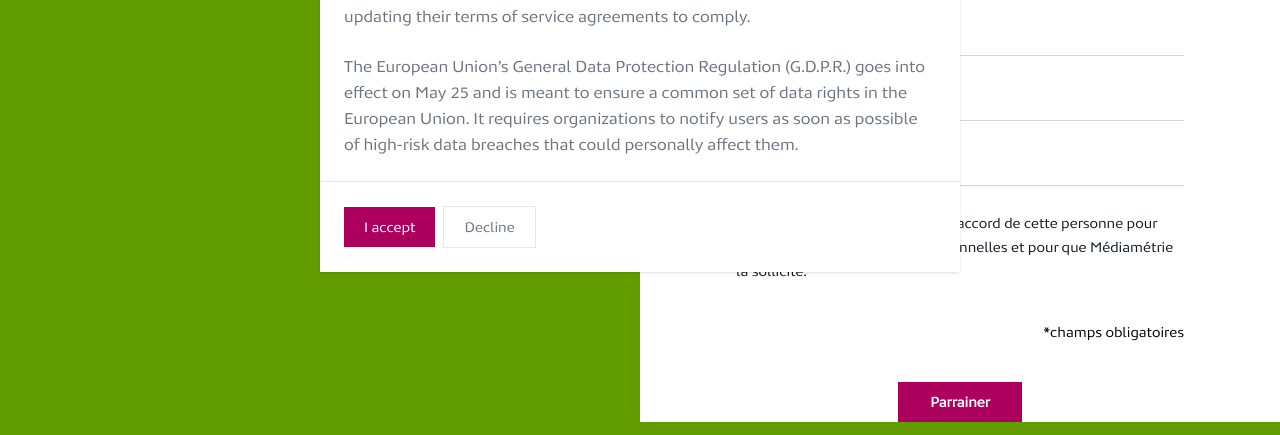
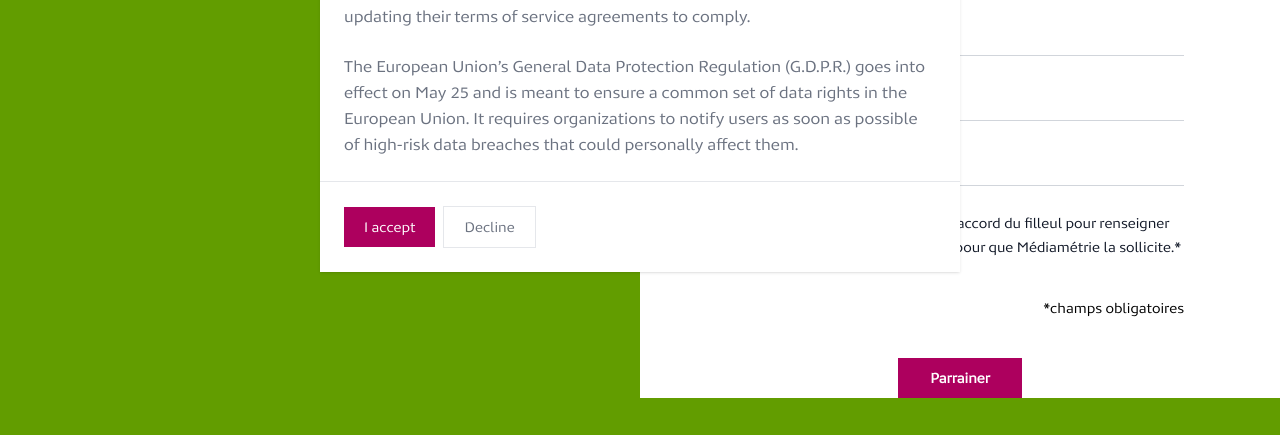
Before and after one commit to ImaneElYakine/page-parrain, a plain HTML site: page index.html in a window 1280 px wide. Shown: the part 337-772 px from the top of the page. Drawn offline with nearby package versions, Linux system fonts and the light colour scheme.

Commit message:
Add files via upload

```diff
--- a/index.html
+++ b/index.html
@@ -77,7 +77,7 @@
                 </div>
                 <div class="relative z-0 mb-6 w-full group">
                     <input id="default-checkbox" type="checkbox" required value="" class="w-4 h-4 text-dark-fushia bg-gray-100 border-gray-300 focus:ring-gray-300 focus:ring-2">
-                    <label for="default-checkbox" class="ml-2 text-sm font-medium text-gray-900 dark:text-gray-300"> Je m’engage à avoir recueilli l’accord de cette personne pour renseigner ses informations personnelles et pour que Médiamétrie la sollicite.*</label>
+                    <label for="default-checkbox" class="ml-2 text-sm font-medium text-gray-900 dark:text-gray-300"> Je m’engage à avoir recueilli l’accord du filleul pour renseigner ses informations personnelles et pour que Médiamétrie la sollicite.*</label>
                 </div>
                 <div class="relative z-0 lg:mb-10 mb-4 w-full group">
                     <p class="font-medium text-right sm:text-xs md:text-xs lg:text-sm pt-6 md:pt-2 lg:pt-4">*champs obligatoires </p>
```
